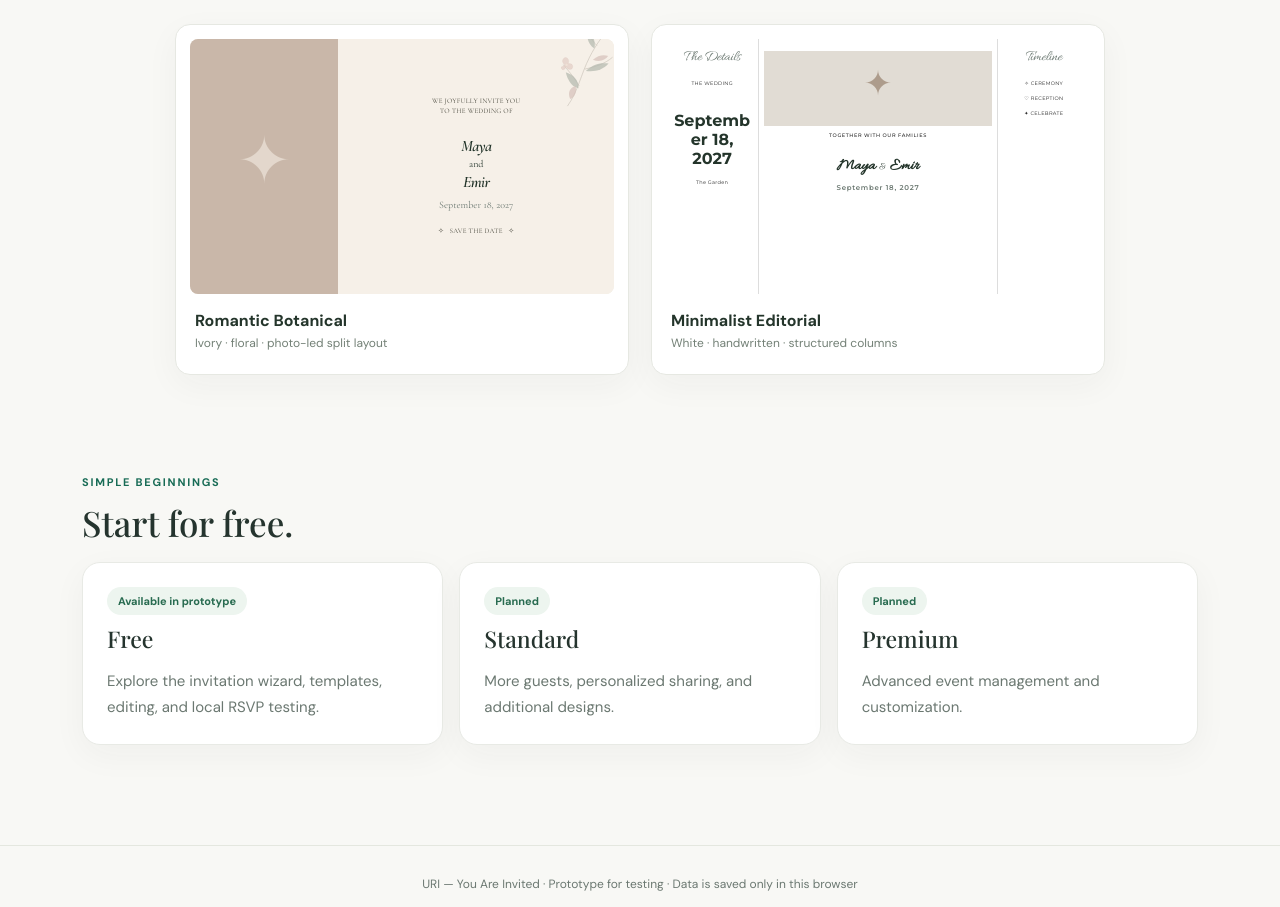
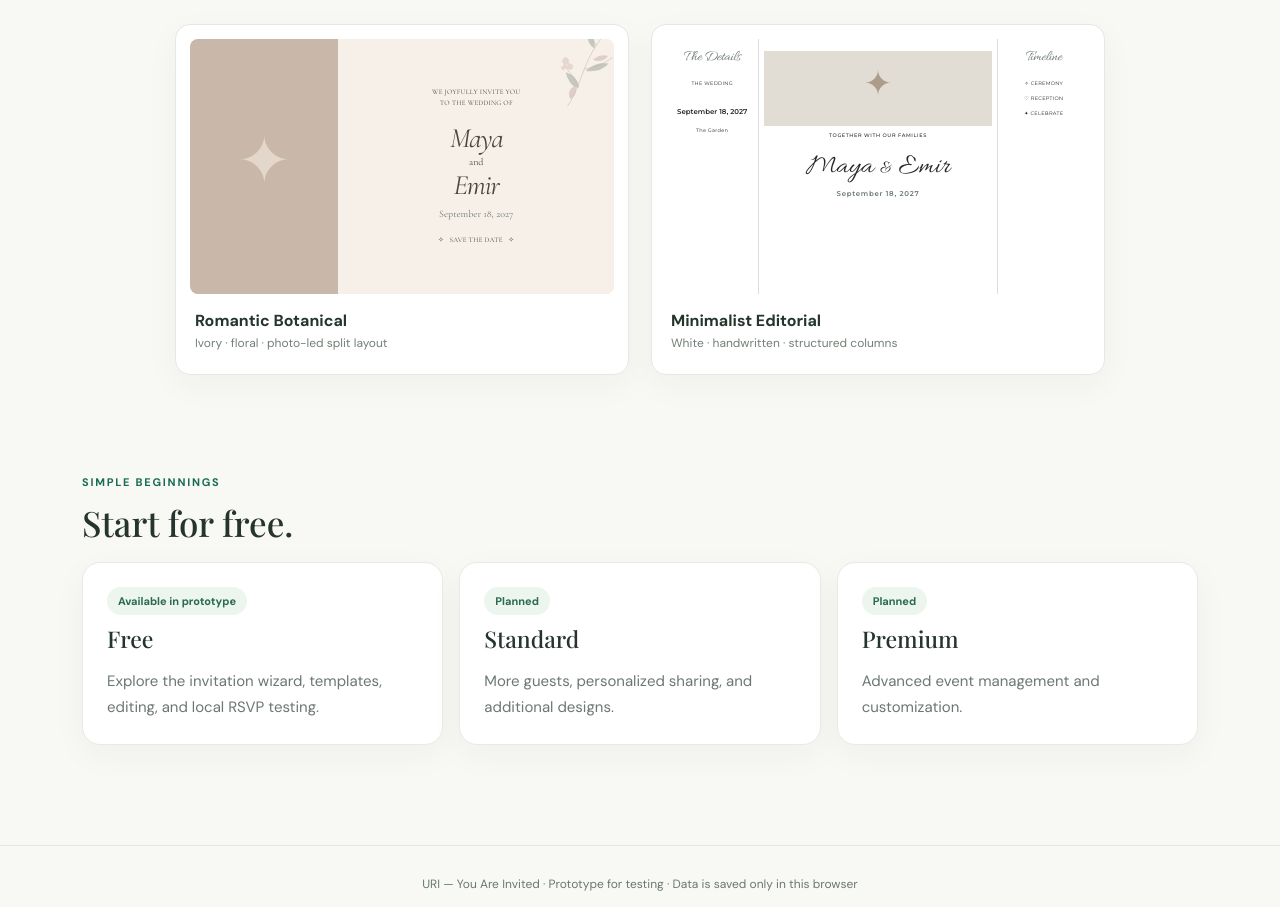
Before and after one commit to mawruemdota/URI, a plain HTML site: page index.html in a window 1280 px wide. Shown: the part 1181-2088 px from the top of the page. Drawn offline with nearby package versions, Linux system fonts and the light colour scheme.

Commit message:
Limit homepage card title styling to title element, preserving invitation preview fonts

```diff
--- a/ui-polish.css
+++ b/ui-polish.css
@@ -364,7 +364,7 @@ body:has(.wb-editor) .wrap{max-width:1490px;padding-top:24px;padding-left:28px;p
   border-color:#709d80;box-shadow:0 9px 25px rgba(37,52,46,.09);
 }
 #templates .template-preview{height:255px;border-radius:8px;overflow:hidden}
-#templates .template strong{
+#templates .template > strong{
   margin:16px 5px 3px;color:#24352b;
   font-size:16px;font-weight:650;
 }
```
